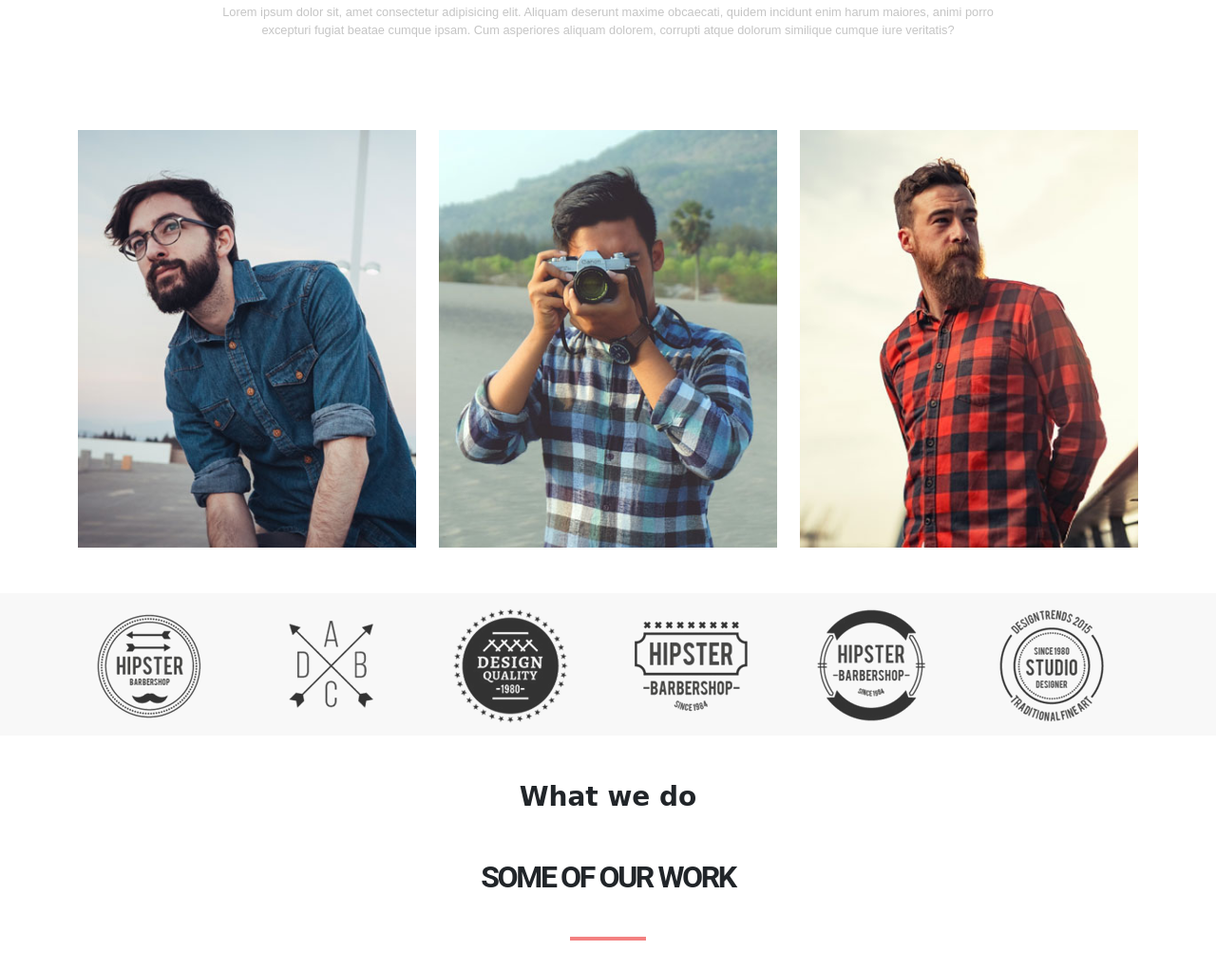
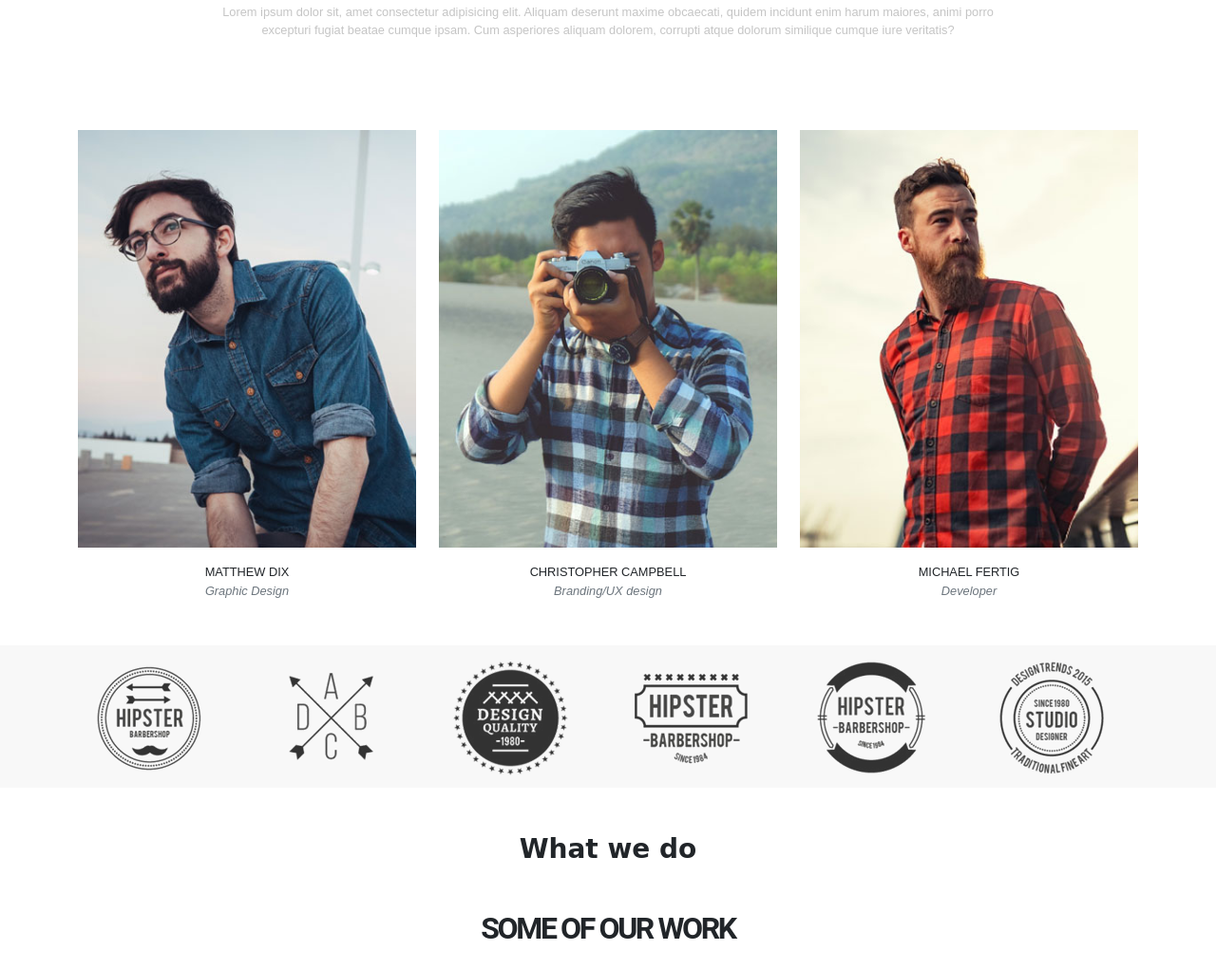
Before and after one commit to tarekelkanaria/Mogo-project, a website: page index.html in a window 1280 px wide. Shown: the part 4663-5684 px from the top of the page at 95% size. Drawn offline with Linux system fonts and the light colour scheme.

Commit message:
Modify our-team

```diff
--- a/index.html
+++ b/index.html
@@ -681,7 +681,8 @@
               veritatis?
             </p>
             <div class="row">
-              <div class="product col-4 col-lg-4 col-md-6 col-sm-12">
+              <div class="col col-lg-4 col-md-6 col-sm-12">
+                <div class="product mb-3">
                   <img
                     src="images/our-team/img-3.jpg"
                     alt="person from team"
@@ -704,7 +705,11 @@
                     ></span>
                   </div>
                 </div>
-              <div class="product col-4 col-lg-4 col-md-6 col-sm-12">
+                <p class="text-uppercase text-dark text-center">Matthew Dix</p>
+                <p class="text-center fst-italic text-muted">Graphic Design</p>
+              </div>
+              <div class="col col-lg-4 col-md-6 col-sm-12">
+                <div class="product mb-3">
                   <img
                     src="images/our-team/img-1.jpg"
                     alt="person from team"
@@ -727,7 +732,15 @@
                     ></span>
                   </div>
                 </div>
-              <div class="product col-4 col-lg-4 col-md-6 col-sm-12">
+                <p class="text-uppercase text-dark text-center">
+                  Christopher Campbell
+                </p>
+                <p class="text-center fst-italic text-muted">
+                  Branding/UX design
+                </p>
+              </div>
+              <div class="col col-lg-4 col-md-6 col-sm-12">
+                <div class="product mb-3">
                   <img
                     src="images/our-team/img-2.jpg"
                     alt="person from team"
@@ -749,6 +762,11 @@
                       ><i class="fa-brands fa-instagram fa-2x"></i
                     ></span>
                   </div>
+                </div>
+                <p class="text-uppercase text-dark text-center">
+                  Michael Fertig
+                </p>
+                <p class="text-center fst-italic text-muted">Developer</p>
               </div>
             </div>
           </div>
--- a/style/style.scss
+++ b/style/style.scss
@@ -64,7 +64,7 @@
     }
     img {
       box-shadow: 0.6rem 0.6rem 0 #95e1d3;
-      transform: translateY(-0.6rem);
+      transform: translatey(-0.6rem);
     }
   }
   .sperator {
@@ -153,6 +153,11 @@
   }
   .our-team {
     @extend .our-story;
+    .product:hover {
+      img {
+        transform: translate(-0.6rem, -0.6rem);
+      }
+    }
     .overlay span {
       background-color: rgba(236, 204, 131, 1);
       color: rgba(228, 134, 125, 1);
```
Also changed, not shown: style/style.css, 1 other file. Lines whose indentation alone changed are shown as unchanged.
